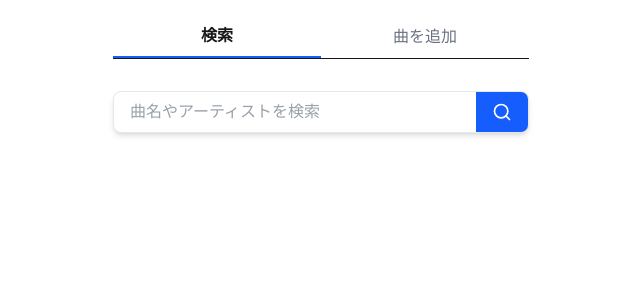
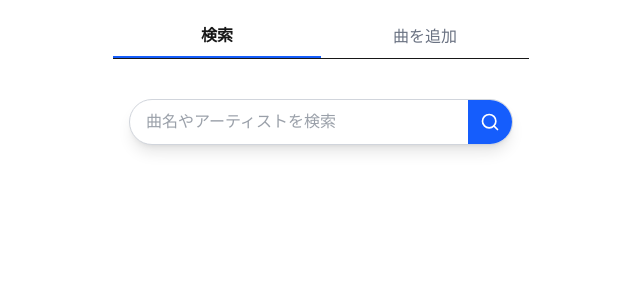
Before and after one commit to yuuri-dev/tabree, a Next.js app: page / in a window 1280 px wide. Shown: the top 300 px of the page, without its empty margins (319-959 px from the left). Built offline with nearby package versions, Linux system fonts and the light colour scheme.

Commit message:
書くコンポーネントの変数を定義しました。

```diff
--- a/src/components/AddSongs.jsx
+++ b/src/components/AddSongs.jsx
@@ -1,5 +1,10 @@
+import { useState } from 'react';
+
 // components/AddSong.jsx
 export default function AddSong() {
+  const [songName, setSongName] = useState("");
+  const [artistName, setArtistName] = useState("");
+  const [songContent, setSongContent] = useState("");
   return (
     <div className="max-w-xl mx-auto bg-white p-6 rounded-xl shadow-md">
       <h2 className="text-2xl font-bold mb-6 text-gray-800">
@@ -15,6 +20,8 @@ export default function AddSong() {
             type="text"
             placeholder="例：小さな恋のうた"
             className="w-full border border-gray-300 px-3 py-2 rounded-md focus:outline-none focus:ring-2 focus:ring-blue-500"
+            value={songName}
+            onChange={(e) => setSongName(e.target.value)}
           />
         </div>
 
@@ -26,6 +33,8 @@ export default function AddSong() {
             type="text"
             placeholder="例：MONGOL800"
             className="w-full border border-gray-300 px-3 py-2 rounded-md focus:outline-none focus:ring-2 focus:ring-blue-500"
+            value={artistName}
+            onChange={(e) => setArtistName(e.target.value)}
           />
         </div>
 
@@ -37,6 +46,8 @@ export default function AddSong() {
             rows={6}
             placeholder="例：[C]君が[D]代わり[E]に..."
             className="w-full border border-gray-300 px-3 py-2 rounded-md focus:outline-none focus:ring-2 focus:ring-blue-500"
+            value={songContent}
+            onChange={(e) => setSongContent(e.target.value)}
           />
         </div>
 
--- a/src/components/SearchForm.jsx
+++ b/src/components/SearchForm.jsx
@@ -1,18 +1,30 @@
-import React from 'react';
+import React, { useState } from 'react';
 import { Search } from 'lucide-react'; // 虫眼鏡アイコン
 
 const SearchForm = () => {
+  const [searchWord, setSearchWord] = useState('');
+
+  const handleSearch = (e) => {
+    e.preventDefault();
+    console.log('検索ワード:', searchWord);
+  };
+
   return (
-    <div className="flex justify-center mt-8">
-      <form className="flex items-center max-w-md w-full bg-white shadow-md rounded-lg overflow-hidden border border-gray-200">
+    <div className="flex justify-center mt-10 px-4">
+      <form
+        onSubmit={handleSearch}
+        className="flex items-center w-full max-w-lg bg-white shadow-lg rounded-full border border-gray-300 overflow-hidden focus-within:ring-2 focus-within:ring-blue-500 transition duration-200"
+      >
         <input
           type="text"
           placeholder="曲名やアーティストを検索"
           className="flex-grow px-4 py-2 text-gray-700 focus:outline-none"
+          value={searchWord}
+          onChange={(e) => setSearchWord(e.target.value)}
         />
         <button
           type="submit"
-          className="flex items-center justify-center bg-blue-600 hover:bg-blue-700 text-white px-4 h-full"
+          className="bg-blue-600 hover:bg-blue-700 text-white p-3 flex items-center justify-center"
         >
           <Search className="w-5 h-5" />
         </button>
```
